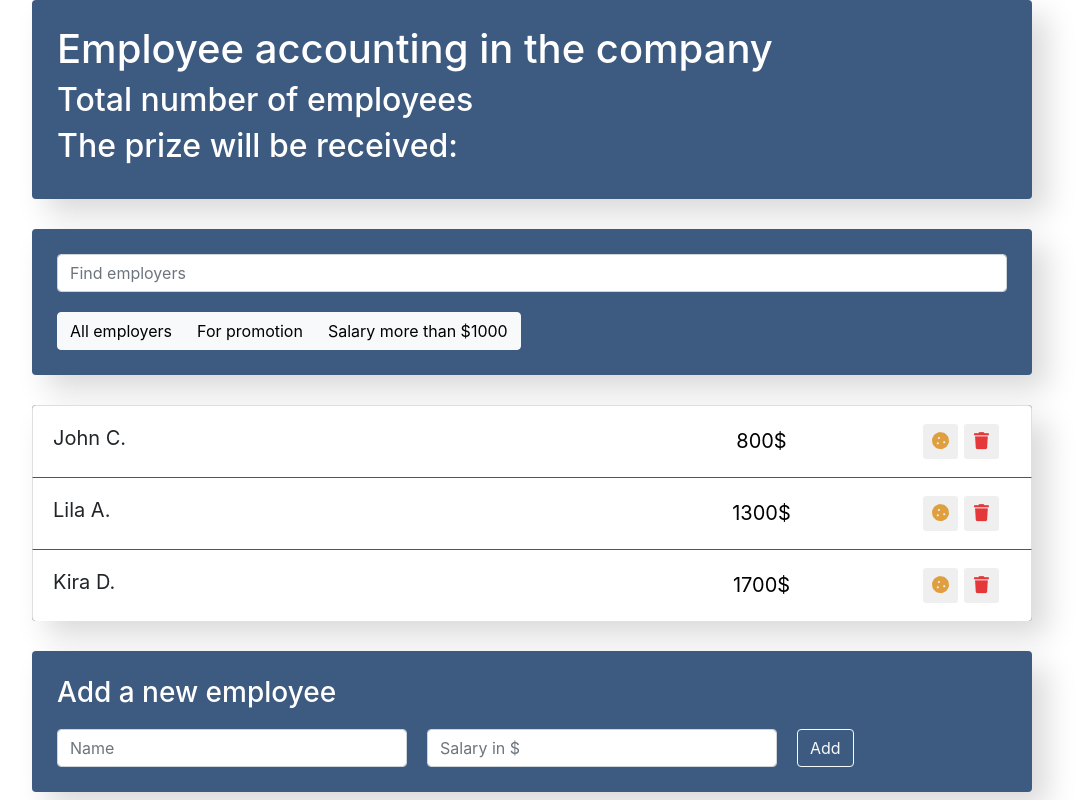
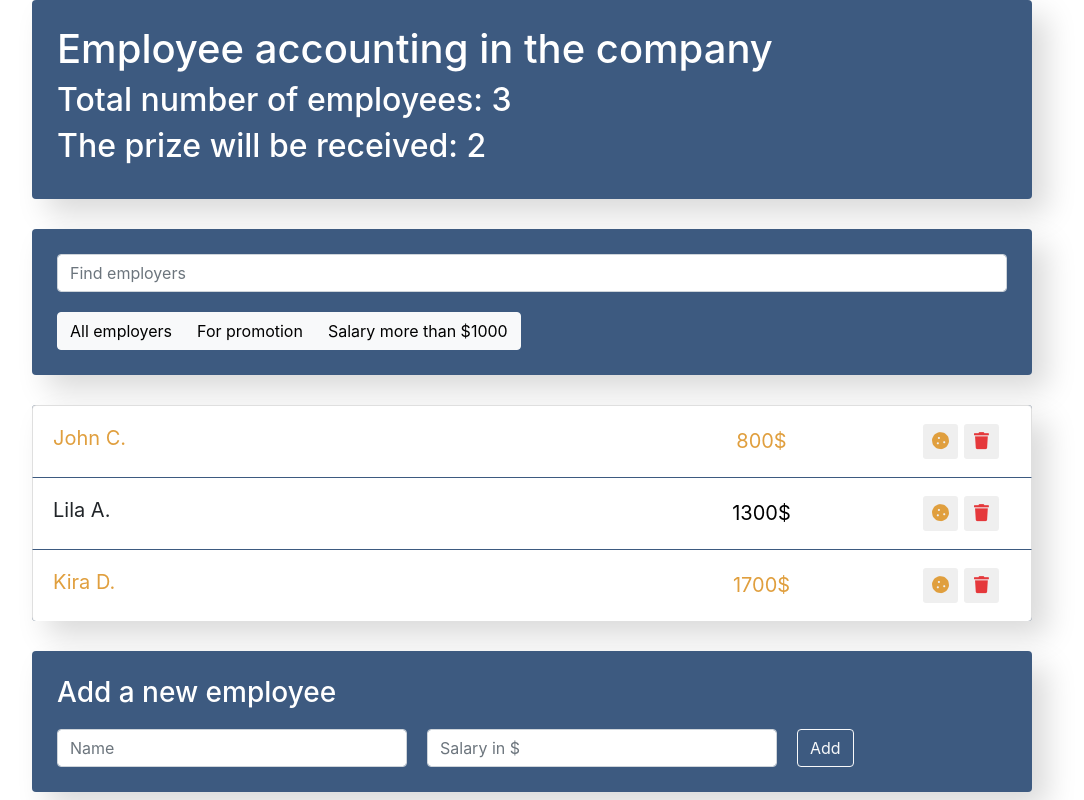
Before and after one commit to yakolga/employers_app, a React (Create React App) app: page / in a window 1280 px wide. Shown: the whole page, without its empty margins (108-1192 px from the left). Built offline with nearby package versions, Linux system fonts and the light colour scheme.

Commit message:
dev: change of logic of adding employers

```diff
--- a/src/components/app-info/app-info.js
+++ b/src/components/app-info/app-info.js
@@ -1,11 +1,11 @@
 import './app-info.css';
 
-const AppInfo = () => {
+const AppInfo = ({employers, increase}) => {
   return (
     <div className="app-info">
       <h1>Employee accounting in the company</h1>
-      <h2>Total number of employees</h2>
-      <h2>The prize will be received:</h2>
+      <h2>Total number of employees: {employers}</h2>
+      <h2>The prize will be received: {increase}</h2>
     </div>
   )
 }
--- a/src/components/app/app.js
+++ b/src/components/app/app.js
@@ -12,9 +12,9 @@ class App extends Component {
     super(props);
     this.state = {
       data: [
-        {name: 'John C.', salary: 800, increase: true, id: 1},
-        {name: 'Lila A.', salary: 1300, increase: false, id: 2},
-        {name: 'Kira D.', salary: 1700, increase: true, id: 3},
+        {name: 'John C.', salary: 800, increase: true, like: false, id: 1},
+        {name: 'Lila A.', salary: 1300, increase: false, like: false, id: 2},
+        {name: 'Kira D.', salary: 1700, increase: true, like: false, id: 3},
       ]
     }
     this.maxId = 4;
@@ -36,7 +36,6 @@ class App extends Component {
       id: this.maxId++
     }
     this.setState(({data}) => {
-      console.log(data);
       const newArr = [...data, newItem];
       return {
         data: newArr
@@ -44,11 +43,24 @@ class App extends Component {
     });
   }
 
+  onToggleProp = (id, prop) => {
+    this.setState(({data}) => ({
+      data: data.map(item => {
+        if (item.id === id) {
+          return {...item, [prop]: !item[prop]}
+        }
+        return item
+      })
+    }))
+  }
+
   render() {
+    const employers = this.state.data.length;
+    const increase = this.state.data.filter(elem => elem.increase).length;
     const {data} = this.state;
     return (
       <div className="app">
-        <AppInfo/>
+        <AppInfo employers={employers} increase={increase}/>
         <div className="search-panel">
           <SearchPanel/>
           <AppFilter/>
@@ -56,7 +68,8 @@ class App extends Component {
 
         <EmployersList
           data={data}
-          onDelete={this.deleteItem}/>
+          onDelete={this.deleteItem}
+          onToggleProp={this.onToggleProp}/>
         <EmployersAddForm onAdd={this.addItem}/>
       </div>
     );
--- a/src/components/employers-add-form/employers-add-form.js
+++ b/src/components/employers-add-form/employers-add-form.js
@@ -14,16 +14,18 @@ class EmployersAddForm extends Component {
     this.setState({
       [e.target.name]: e.target.value
     })
-  };
+  }
 
   addItem = (e) => {
     e.preventDefault();
-    this.props.onAdd(this.state.name, this.state.salary);
-    this.setState({
-      name: '',
-      salary: ''
-    })
-  };
+    if (this.state.name && this.state.salary) {
+      this.props.onAdd(this.state.name, this.state.salary);
+      this.setState({
+        name: '',
+        salary: ''
+      })
+    }
+  }
 
   render() {
     const {name, salary} = this.state;
--- a/src/components/employers-list-item/employers-list-item.js
+++ b/src/components/employers-list-item/employers-list-item.js
@@ -1,30 +1,7 @@
-import {Component} from 'react';
 import './employers-list-item.css';
 
-class EmployersListItem extends Component {
-  constructor(props) {
-    super(props);
-    this.state = {
-      increase: false,
-      like: false
-    }
-  }
-
-  onIncrease = () => {
-    this.setState(({increase}) => ({
-      increase: !increase
-    }));
-  }
-
-  onLike = () => {
-    this.setState(({like}) => ({
-      like: !like
-    }));
-  }
-
-  render() {
-    const {name, salary, onDelete, onAdd} = this.props;
-    const {increase, like} = this.state;
+const EmployersListItem = (props) => {
+  const {name, salary, onDelete, onAdd, onToggleProp, increase, like} = props;
 
   let classNames = 'list-group-item d-flex justify-content-between';
   if (increase) {
@@ -36,12 +13,13 @@ class EmployersListItem extends Component {
   }
   return (
     <li className={classNames}>
-        <span className='list-group-item-label' onClick={this.onLike}>{name}</span>
+      <span className='list-group-item-label' onClick={onToggleProp} data-toggle="like">{name}</span>
       <input type="text" className="list-group-item-input" defaultValue={salary + '$'} />
       <div className='d-flex justify-content-center align-items-center'>
         <button type="button"
             className="btn-cookie btn-sm"
-              onClick={this.onIncrease}>
+            onClick={onToggleProp}
+            data-toggle="increase">
             <i className="fas fa-cookie"></i>
         </button>
 
@@ -54,6 +32,5 @@ class EmployersListItem extends Component {
     </li>
   )
 }
-}
 
 export default EmployersListItem;
--- a/src/components/employers-list/employers-list.js
+++ b/src/components/employers-list/employers-list.js
@@ -1,7 +1,7 @@
 import EmployersListItem from "../employers-list-item/employers-list-item";
 import './employers-list.css';
 
-const EmployersList = ({data, onDelete}) => {
+const EmployersList = ({data, onDelete, onToggleProp}) => {
 
   const elements = data.map(item => {
     const {id, ...itemProps} = item;
@@ -9,7 +9,9 @@ const EmployersList = ({data, onDelete}) => {
       <EmployersListItem
         key={id}
         {...itemProps}
-        onDelete={() => onDelete(id)}/>
+        onDelete={() => onDelete(id)}
+        onToggleProp={(e) => onToggleProp(id, e.currentTarget.getAttribute('data-toggle'))}
+        />
     );
   });
   return (
```
Lines whose indentation alone changed are shown as unchanged.
